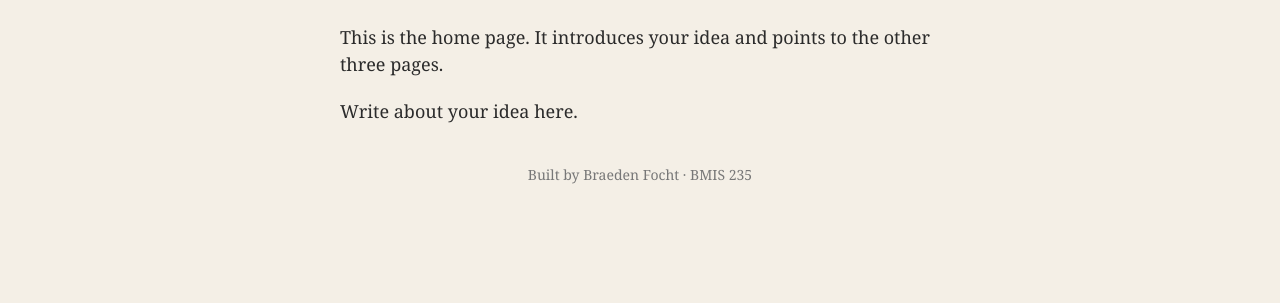
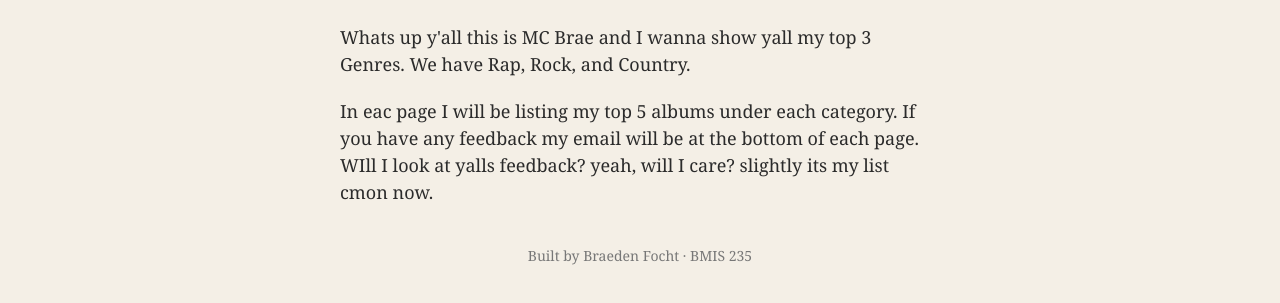
Before and after one commit to bfocht-code/bmis235-html-3pt2, a plain HTML site: page index.html in a window 1280 px wide. Shown: the part 171-474 px from the top of the page. Drawn offline with Linux system fonts and the light colour scheme.

Commit message:
Revise home page text for genre introduction
Updated the home page content to introduce top 3 genres and albums.

```diff
--- a/index.html
+++ b/index.html
@@ -29,8 +29,8 @@
 </nav>
 
 <h1>Home</h1>
-<p>This is the home page. It introduces your idea and points to the other three pages.</p>
-<p>Write about your idea here.</p>
+<p>Whats up y'all this is MC Brae and I wanna show yall my top 3 Genres. We have Rap, Rock, and Country.</p>
+<p>In eac page I will be listing my top 5 albums under each category. If you have any feedback my email will be at the bottom of each page. WIll I look at yalls feedback? yeah, will I care? slightly its my list cmon now. </p>
 
 <!-- ===== SHOWCASE ======================================================
      This box is empty on purpose. In Part 7 you paste an interactive
```
